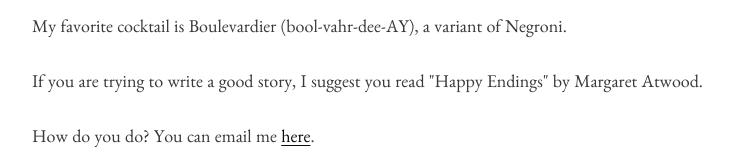
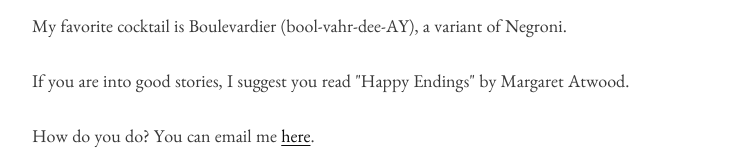
Before and after one commit to alfredzimmer/alfredzimmer.github.io, an Astro site: page / in a window 1280 px wide. Shown: the part 295-455 px from the top of the page, without its empty margins (238-971 px from the left). Built offline with nearby package versions, Linux system fonts and the light colour scheme; Astro itself is replaced by a stand-in of ours.

Commit message:
something updated.

```diff
--- a/src/pages/index.astro
+++ b/src/pages/index.astro
@@ -19,8 +19,8 @@ import SiteLayout from "../layouts/SiteLayout.astro";
             </p>
 
             <p>
-                If you are trying to write a good story, I suggest you read
-                "Happy Endings" by Margaret Atwood.
+                If you are into good stories, I suggest you read "Happy Endings"
+                by Margaret Atwood.
             </p>
 
             <p>
```
